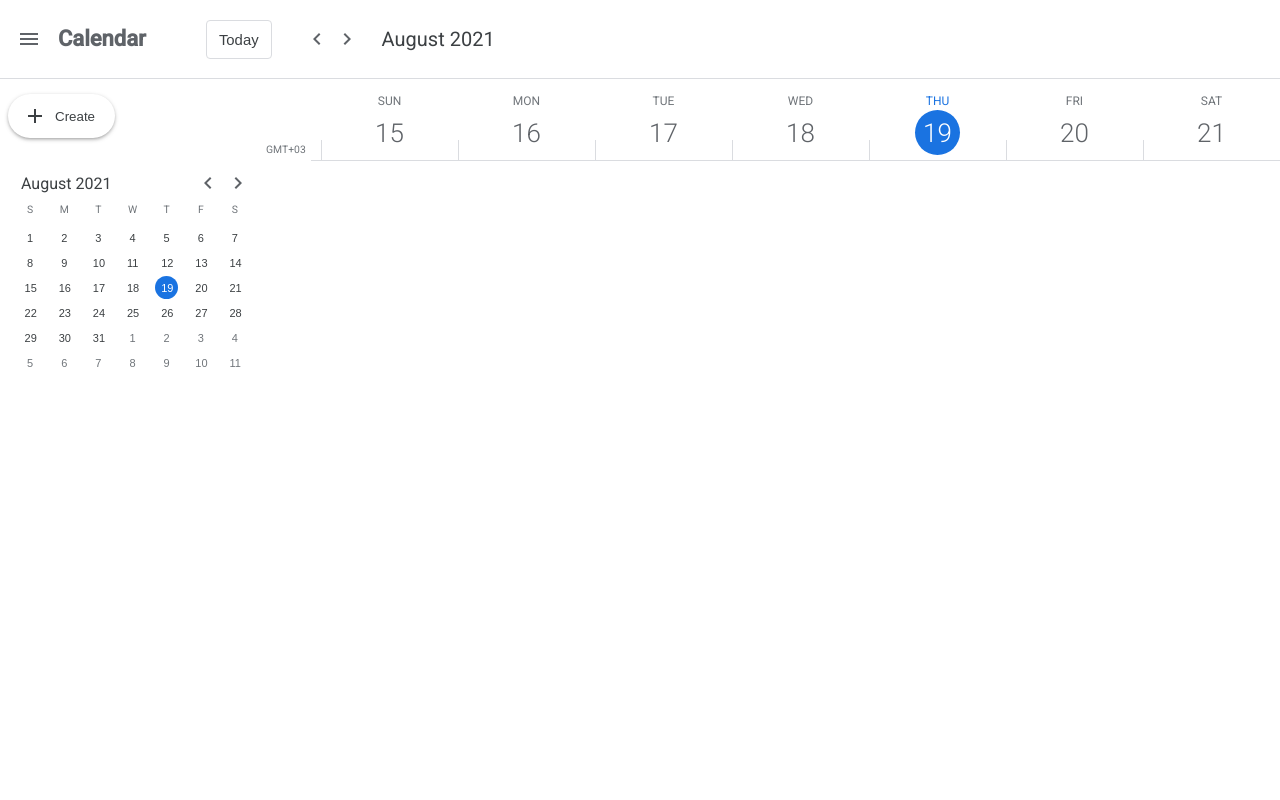
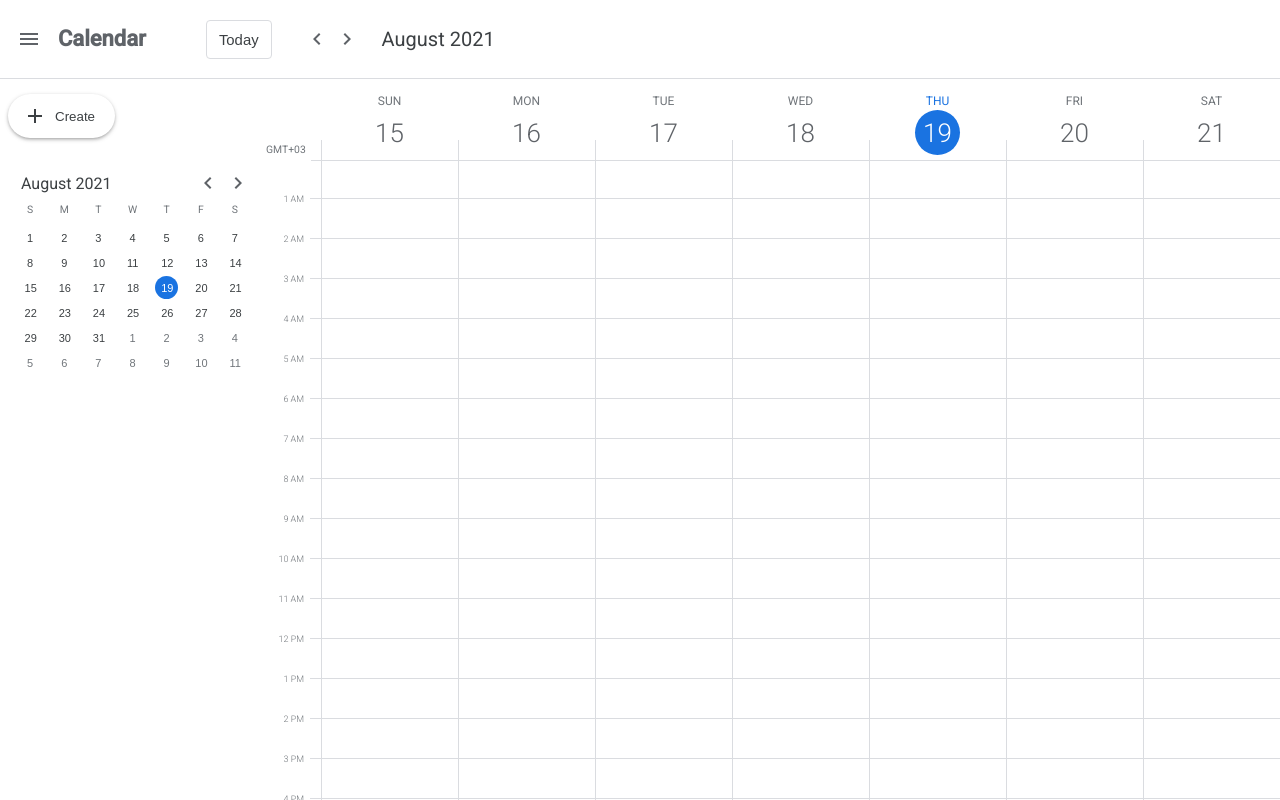
Before and after one commit to RimanteRaz/google-calendar-react, a React (Create React App) app: page / in a window 1280 px wide. Built offline with nearby package versions, Linux system fonts and the light colour scheme.

Commit message:
Add week calendar time scale and event grid

```diff
--- a/src/components/week-calendar/WeekCalendar.module.scss
+++ b/src/components/week-calendar/WeekCalendar.module.scss
@@ -30,3 +30,10 @@
   width: 10px;
   background-color: $border-color;
 }
+
+.main {
+  flex-grow: 1;
+  display: flex;
+  overflow-x: scroll;
+  position: relative;
+}
--- a/src/components/week-calendar/WeekCalendar.tsx
+++ b/src/components/week-calendar/WeekCalendar.tsx
@@ -3,15 +3,17 @@
 import { useSelector } from "react-redux";
 import { State } from "../../store";
 import { DAYS_IN_A_WEEK, getStartOfWeek } from "../../utilities/dates";
+import { EventGrid } from "./event-grid";
+import { HourScale } from "./hour-scale";
 
 export const WeekCalendar = () => {
   const selectedDay = useSelector((state: State) => state.selectedDay);
 
   const firstDayOfWeek = getStartOfWeek(selectedDay);
-  const datesToDisplay = new Array(DAYS_IN_A_WEEK);
+  const datesToDisplay = [...Array(DAYS_IN_A_WEEK)];
 
-  const weekdays = datesToDisplay.fill(firstDayOfWeek).map((date, index) => {
-    const elementDate = new Date(date);
+  const weekdays = datesToDisplay.map((_, index) => {
+    const elementDate = new Date(firstDayOfWeek);
     elementDate.setDate(elementDate.getDate() + index);
     return <Weekday key={elementDate.getTime()} elementDate={elementDate} />;
   });
@@ -22,8 +24,10 @@
         <div className={styles.timezone}>GMT+03</div>
         {weekdays}
       </div>
-
-      <div className="events"></div>
+      <div className={styles.main}>
+        <HourScale />
+        <EventGrid />
+      </div>
     </div>
   );
 };
--- /dev/null
+++ b/src/components/week-calendar/event-grid/EventGrid.module.scss
@@ -0,0 +1,15 @@
+@import "../../../utilities/colours";
+
+.eventGrid {
+  flex-grow: 1;
+  display: grid;
+  grid-template-columns: repeat(7, minmax(100px, 1fr));
+  grid-auto-rows: 40px;
+  position: relative;
+}
+
+.timeSlot {
+  position: relative;
+  border-left: 1px solid $border-color;
+  border-bottom: 1px solid $border-color;
+}
--- /dev/null
+++ b/src/components/week-calendar/event-grid/EventGrid.tsx
@@ -0,0 +1,16 @@
+import { DAYS_IN_A_WEEK, HOURS_IN_DAY } from "../../../utilities/dates";
+import styles from "./EventGrid.module.scss";
+
+export const EventGrid = () => {
+  const daysInAWeek = [...Array(DAYS_IN_A_WEEK)];
+  const hoursInDay = [...Array(HOURS_IN_DAY)];
+
+  return (
+    <div className={styles.eventGrid}>
+      {daysInAWeek.map(_ => {
+        const eventGridCol = hoursInDay.map(_ => <div className={styles.timeSlot}></div>);
+        return eventGridCol;
+      })}
+    </div>
+  );
+};
--- /dev/null
+++ b/src/components/week-calendar/event-grid/index.ts
@@ -0,0 +1 @@
+export { EventGrid } from "./EventGrid";
--- /dev/null
+++ b/src/components/week-calendar/hour-scale/HourScale.module.scss
@@ -0,0 +1,28 @@
+@import "../../../utilities/colours";
+
+.timeScale {
+  width: 55px;
+}
+
+.hour {
+  position: relative;
+  height: 40px;
+  span {
+    position: absolute;
+    bottom: -5px;
+    right: 17px;
+    font-size: 9px;
+    font-weight: 300;
+    color: $light-text-color;
+  }
+}
+
+.hour::after {
+  content: "";
+  position: absolute;
+  bottom: 0;
+  right: 0;
+  width: 20%;
+  height: 1px;
+  background-color: $border-color;
+}
--- /dev/null
+++ b/src/components/week-calendar/hour-scale/HourScale.tsx
@@ -0,0 +1,16 @@
+import { getHourLabel, HOURS_IN_DAY } from "../../../utilities/dates";
+import styles from "./HourScale.module.scss";
+
+export const HourScale = () => {
+  const hoursInDay = [...Array(HOURS_IN_DAY)];
+  const timeScale = hoursInDay.map((_, index) => {
+    const hourLabel = getHourLabel(index + 1);
+    return (
+      <div key={index} className={styles.hour}>
+        <span>{hourLabel}</span>
+      </div>
+    );
+  });
+
+  return <div className={styles.timeScale}>{timeScale}</div>;
+};
--- /dev/null
+++ b/src/components/week-calendar/hour-scale/index.ts
@@ -0,0 +1 @@
+export { HourScale } from "./HourScale";
--- a/src/utilities/dates.ts
+++ b/src/utilities/dates.ts
@@ -1,4 +1,5 @@
 export const DAYS_IN_A_WEEK = 7;
+export const HOURS_IN_DAY = 24;
 
 export const getStartOfWeek = (today: Date) => {
   const date = new Date(today.toString());
@@ -87,3 +88,16 @@
   const dateText = new Intl.DateTimeFormat("en-GB", dateFormatOptions).format(date);
   return dateText.toUpperCase();
 };
+
+export const getHourLabel = (hours: number) => {
+  if (hours === 24) {
+    return "";
+  }
+  const date = new Date();
+  date.setHours(hours);
+  const timeFormatOptions: Intl.DateTimeFormatOptions = {
+    hour12: true,
+    hour: "numeric",
+  };
+  return new Intl.DateTimeFormat("en-GB", timeFormatOptions).format(date).toUpperCase();
+};
```
Also changed, not shown: src/components/week-calendar/weekday/Weekday.module.scss (+0 -9 lines).
